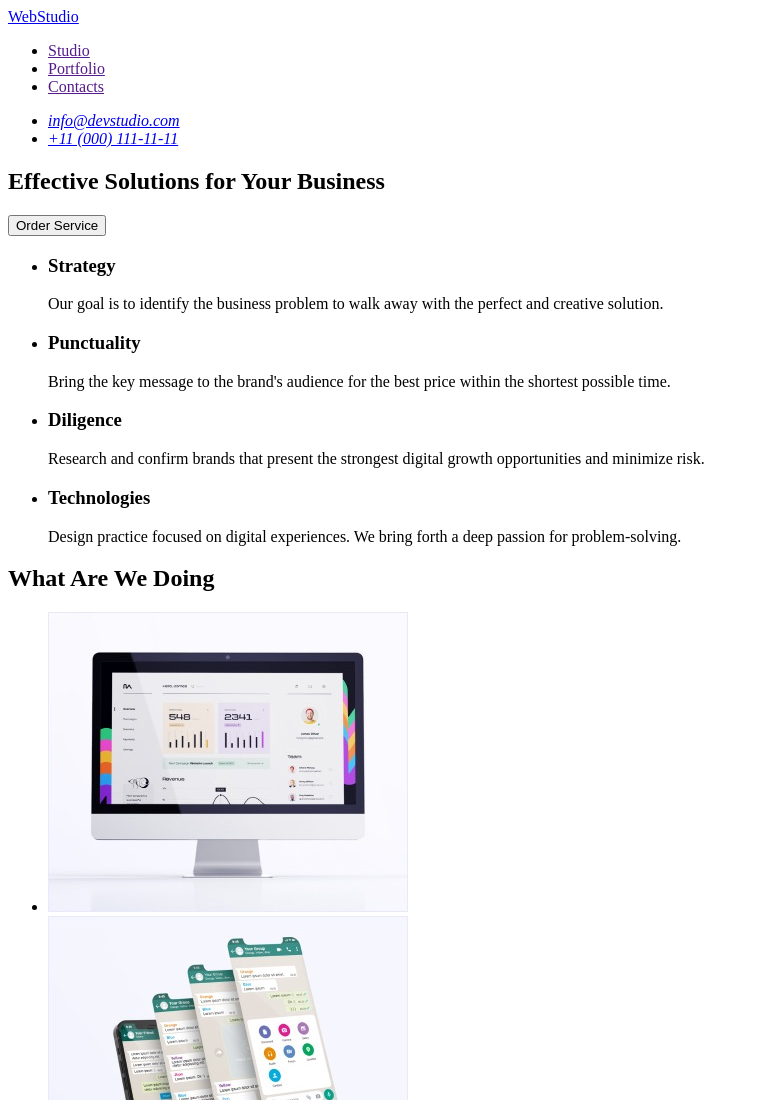
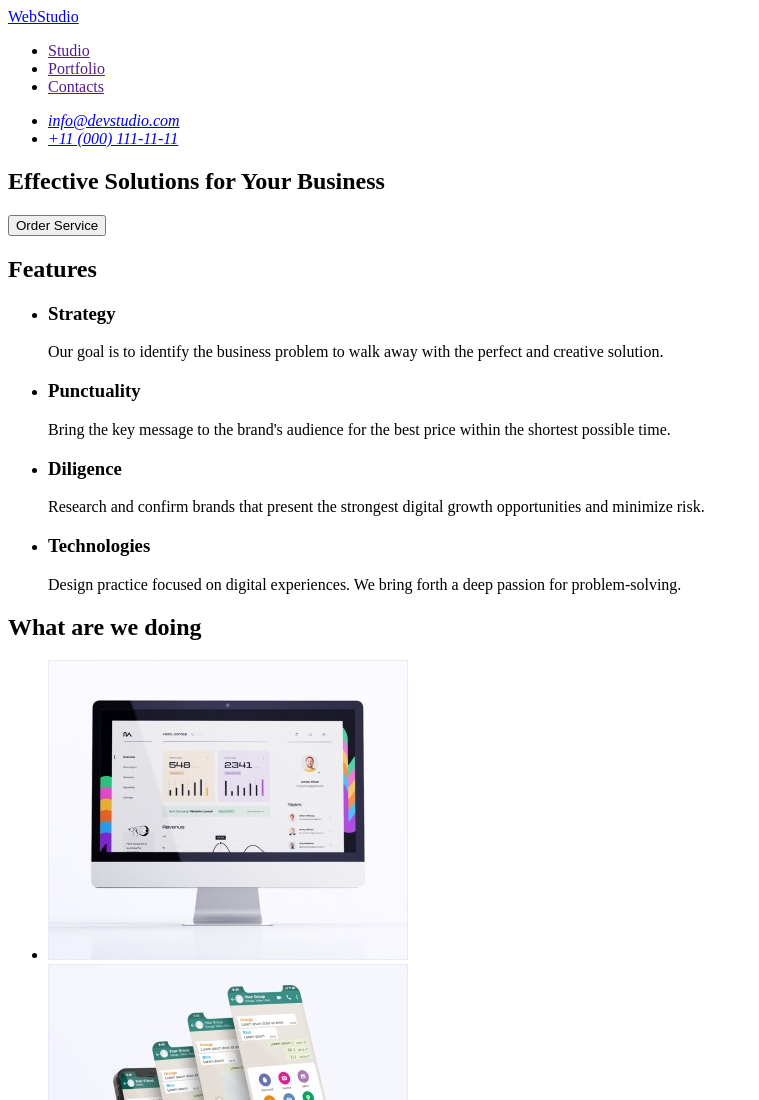
Before and after one commit to Oleh-Cheliakh/goit-markup-hw-01, a plain HTML site: page index.html in a window 1280 px wide. Shown: the top 1100 px of the page, without its empty margins (0-759 px from the left). Drawn offline with Linux system fonts and the light colour scheme.

Commit message:
Add h2 to second section

```diff
--- a/index.html
+++ b/index.html
@@ -34,6 +34,7 @@
 
 			<!-- Features section -->
 			<section>
+				<h2>Features</h2>
 				<ul>
 					<li>
 						<h3>Strategy</h3>
@@ -68,7 +69,7 @@
 
 			<!-- Services section-->
 			<section>
-				<h2>What Are We Doing</h2>
+				<h2>What are we doing</h2>
 				<ul>
 					<li
 						><img
```
